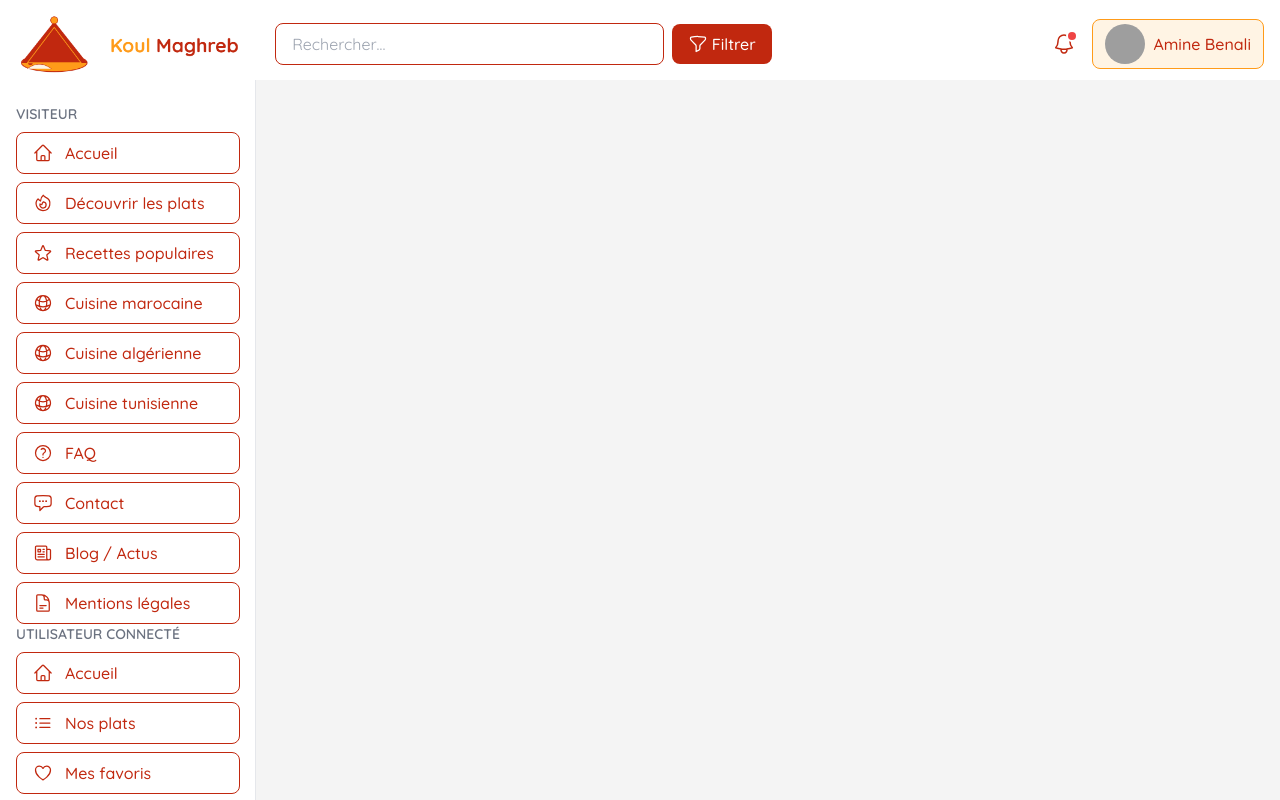
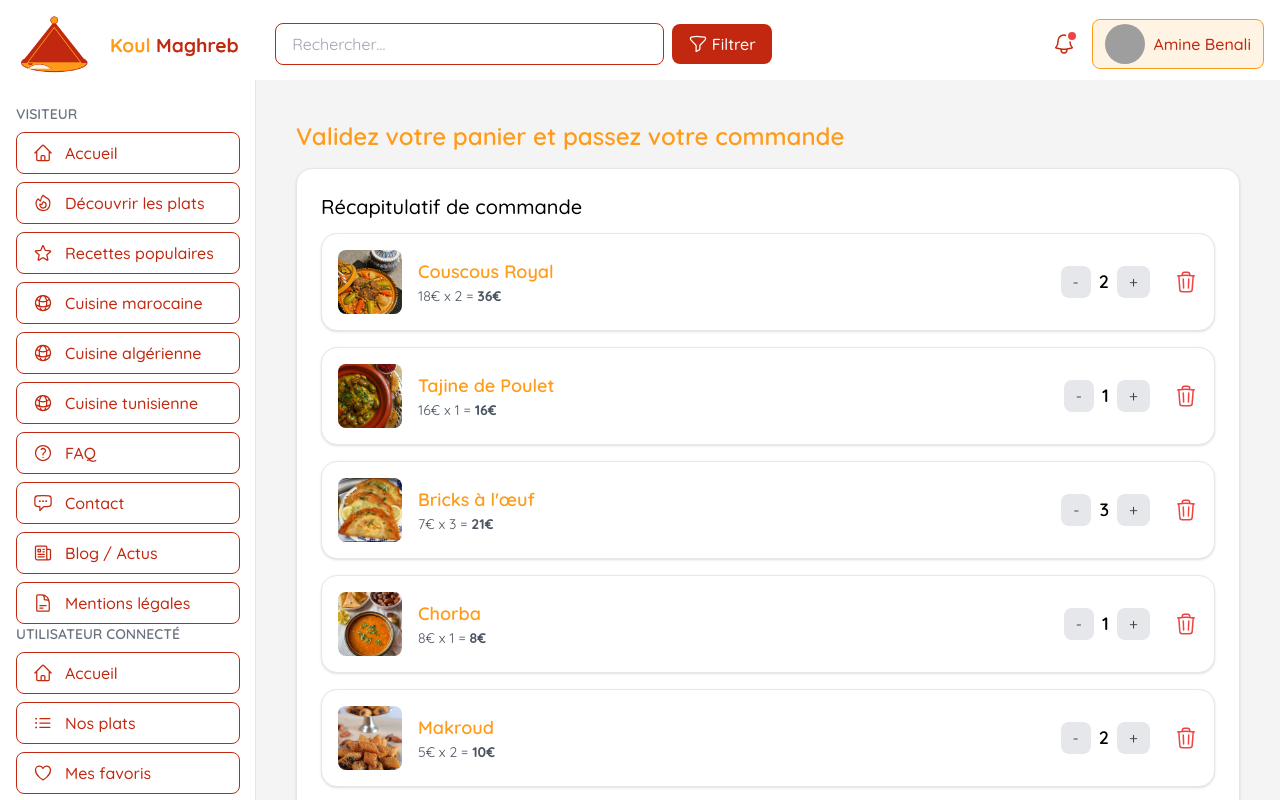
Before and after one commit to Lydia-BEDRI/KoulMaghreb, a Vue app in the folder frontend/: page /mon-panier in a window 1280 px wide. Built offline with nearby package versions, Linux system fonts and the light colour scheme; grey boxes are pictures that could not be loaded.

Commit message:
feat: add Panier component

```diff
--- /dev/null
+++ b/frontend/src/components/Panier.vue
@@ -0,0 +1,101 @@
+<template>
+  <div class="p-6 bg-background min-h-screen">
+    <h1 class="text-2xl font-semibold mb-4 text-primary">Validez votre panier et passez votre commande</h1>
+
+    <div class="bg-white p-6 rounded-2xl shadow border border-gray-200">
+      <section class="mb-6">
+        <h2 class="text-xl font-medium mb-3">Récapitulatif de commande</h2>
+        <div
+          v-for="(item, index) in cartItems"
+          :key="index"
+          class="bg-white p-4 rounded-2xl mb-4 flex justify-between items-center shadow hover:shadow-lg hover:-translate-y-1 transition border border-gray-200"
+        >
+          <div class="flex items-center gap-4">
+            <div class="w-16 h-16 bg-gray-100 rounded-lg overflow-hidden">
+              <img :src="item.image" alt="Image du produit" class="w-full h-full object-cover" />
+            </div>
+            <div>
+              <p class="text-lg font-semibold text-primary">{{ item.name }}</p>
+              <p class="text-sm text-gray-600">{{ item.price }}€ x {{ item.quantity }} = <span class="font-bold">{{ item.price * item.quantity }}€</span></p>
+            </div>
+          </div>
+
+          <div class="flex items-center gap-2">
+            <button @click="decrement(index)" class="bg-gray-200 text-gray-700 px-3 py-1 rounded-lg hover:bg-gray-300 transition">
+              -
+            </button>
+            <span class="text-lg font-semibold">{{ item.quantity }}</span>
+            <button @click="increment(index)" class="bg-gray-200 text-gray-700 px-3 py-1 rounded-lg hover:bg-gray-300 transition">
+              +
+            </button>
+            <button @click="removeItem(index)" class="ml-4">
+              <TrashIcon class="w-6 h-6 text-red-500 hover:text-red-700 transition" />
+            </button>
+          </div>
+        </div>
+      </section>
+
+      <section class="bg-neutral p-6 rounded-2xl shadow border-2 border-primary hover:shadow-lg hover:-translate-y-1 transition">
+        <h2 class="text-xl font-medium mb-4">Résumé du paiement</h2>
+        <div class="mb-2 flex justify-between">
+          <span>Sous-total</span>
+          <span>{{ subtotal }}€</span>
+        </div>
+        <div class="mb-2 flex justify-between">
+          <span>Taxe</span>
+          <span>{{ tax }}€</span>
+        </div>
+        <hr class="my-4 border-primary h-2" />
+        <div class="mb-4 flex justify-between font-bold">
+          <span>Total</span>
+          <span>{{ total }}€</span>
+        </div>
+        <button class="w-full py-2 bg-accent text-white rounded-xl hover:bg-primary transition">Passer la commande</button>
+      </section>
+    </div>
+  </div>
+</template>
+
+<script setup>
+import { TrashIcon} from '@heroicons/vue/24/outline'
+import { ref, computed } from 'vue'
+
+const cartItems = ref([
+    { name: 'Couscous Royal', price: 18, quantity: 2, image: '/src/assets/img/cuisine-alg/couscous-algerien.jpeg' },
+    { name: 'Tajine de Poulet', price: 16, quantity: 1, image: '/src/assets/img/cuisine-mar/tajine-poulet-citron.jpeg' },
+    { name: 'Bricks à l\'œuf', price: 7, quantity: 3, image: '/src/assets/img/cuisine-tun/brik-oeuf.jpeg' },
+    { name: 'Chorba', price: 8, quantity: 1, image: '/src/assets/img/cuisine-alg/chorba-algerienne.jpeg' },
+    { name: 'Makroud', price: 5, quantity: 2, image: '/src/assets/img/cuisine-tun/makroudh.jpeg' },
+])
+
+const increment = (index) => {
+  cartItems.value[index].quantity++
+}
+
+const decrement = (index) => {
+  if (cartItems.value[index].quantity > 1) {
+    cartItems.value[index].quantity--
+  }
+}
+
+const removeItem = (index) => {
+  cartItems.value.splice(index, 1)
+}
+
+const subtotal = computed(() =>
+  cartItems.value.reduce((acc, item) => acc + item.price * item.quantity, 0)
+)
+
+const tax = computed(() => parseFloat((subtotal.value * 0.05).toFixed(2)))
+
+const total = computed(() => parseFloat((subtotal.value + tax.value).toFixed(2)))
+</script>
+
+<style scoped>
+.hover\:shadow-lg:hover {
+  box-shadow: 0 10px 15px -3px rgba(0, 0, 0, 0.1), 0 4px 6px -2px rgba(0, 0, 0, 0.05);
+}
+.hover\:-translate-y-1:hover {
+  transform: translateY(-0.25rem);
+}
+</style>
--- a/frontend/src/router/index.js
+++ b/frontend/src/router/index.js
@@ -9,6 +9,7 @@ import CuisineTunisienne from '@/components/CuisineTunisienne.vue'
 import Contact from '@/components/Contact.vue'
 import BlogList from '@/components/BlogList.vue'
 import BlogDetail from '@/components/BlogDetail.vue'
+import Panier from '@/components/Panier.vue'
 
 
 const routes = [
@@ -21,6 +22,7 @@ const routes = [
   { path:'/contact', name: 'Contact', component: Contact},
   { path: '/blog', name: 'Blog', component: BlogList },
   { path: '/blog/:slug', name: 'Article', component: BlogDetail, meta: { parent: 'Blog' } },
+  { path:'/mon-panier', name: 'Panier', component: Panier },
 ]
 
 const router = createRouter({
```
